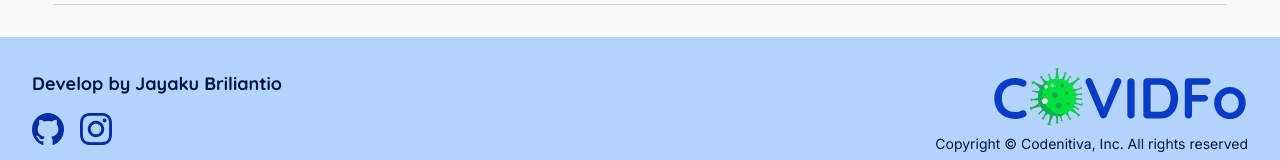
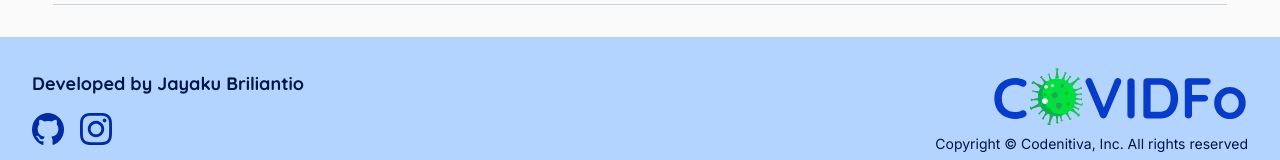
Before and after one commit to ukayaj620/covidfo-web, a React (Create React App) app: page /edu in a window 1280 px wide. Shown: the part 2163-2323 px from the top of the page. Built offline with nearby package versions, Linux system fonts and the light colour scheme.

Commit message:
fix: grammartical error

```diff
--- a/src/components/Footer.jsx
+++ b/src/components/Footer.jsx
@@ -5,7 +5,7 @@ const Footer = () => {
   return (
     <footer className="w-full flex flex-col lg:flex-row justify-around items-center bg-footer px-8 py-6">
       <div className="w-full lg:w-1/2 flex flex-col">
-        <h6 className="font-header text-base lg:text-lg text-justify font-bold">Develop by Jayaku Briliantio</h6>
+        <h6 className="font-header text-base lg:text-lg text-justify font-bold">Developed by Jayaku Briliantio</h6>
         <div className="w-full lg:w-1/2 flex flex-row justify-left mt-4">
           {socialMediaLink.map(({ name, alt, link }, index) => (
             <a className="mr-4" href={link} alt={name}>
```
